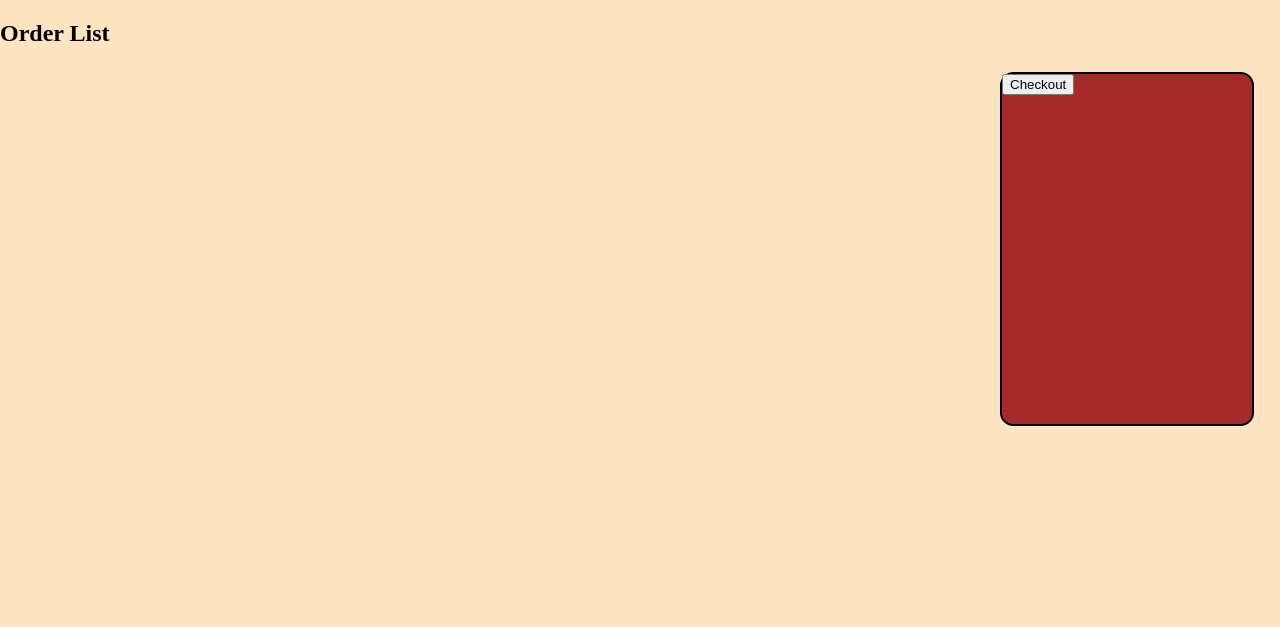
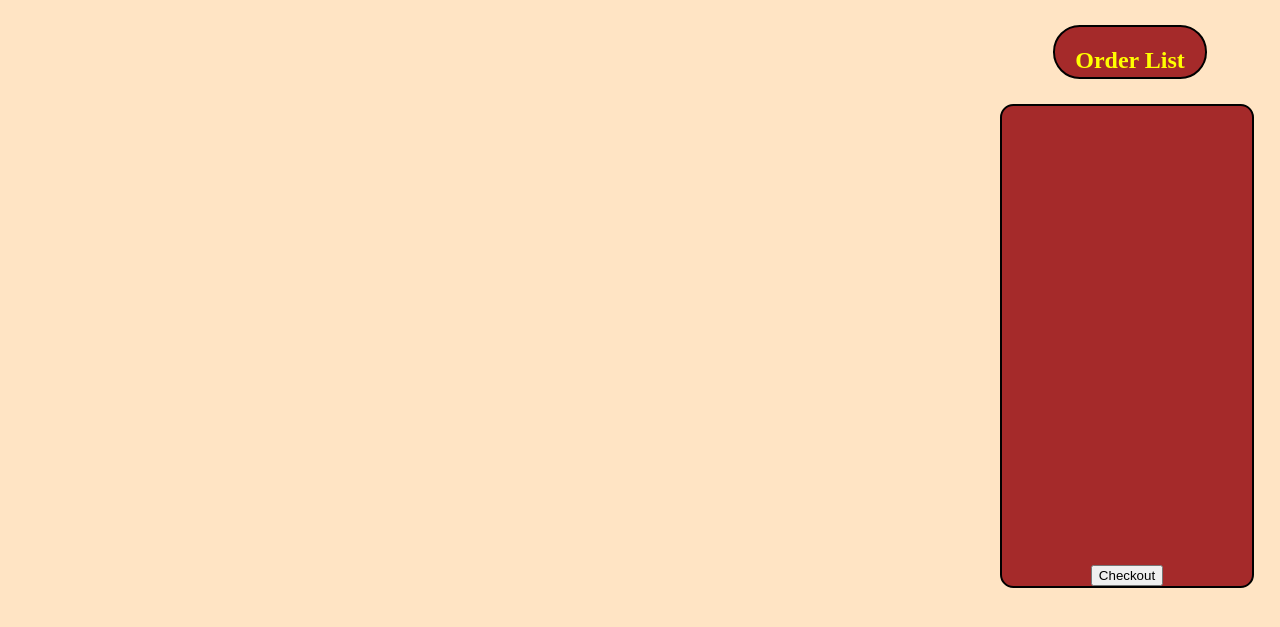
Before and after one commit to bryankb10/open-source, a PHP site: page /menurestaurant.php in a window 1280 px wide. Shown: the part 40-667 px from the top of the page. Run offline with PHP 8.4, Linux system fonts and the light colour scheme; data comes from the database, SQL or seed files in the repository.

Commit message:
Update menurestaurant.php

```diff
--- a/menurestaurant.php
+++ b/menurestaurant.php
@@ -56,6 +56,27 @@
             color:white;
             background-color:brown;
             margin-left:1000px;
+        }
+        .orderList {
+            width:150px;
+            height:50px;
+            border: 2px solid black;
+            border-radius: 20pt;
+            text-align:center;
+            margin-top:25px;
+            color:yellow;
+            background-color:brown;
+            margin-left:1053px;
+        }
+        .box {
+            justify-content: space-between;
+            flex-direction: column;
+            height: 60vh;
+            display: flex;
+        }
+        .box .btn-holder {
+            justify-content: center;
+            display: flex;
         }
     </style>
 </head>
```
